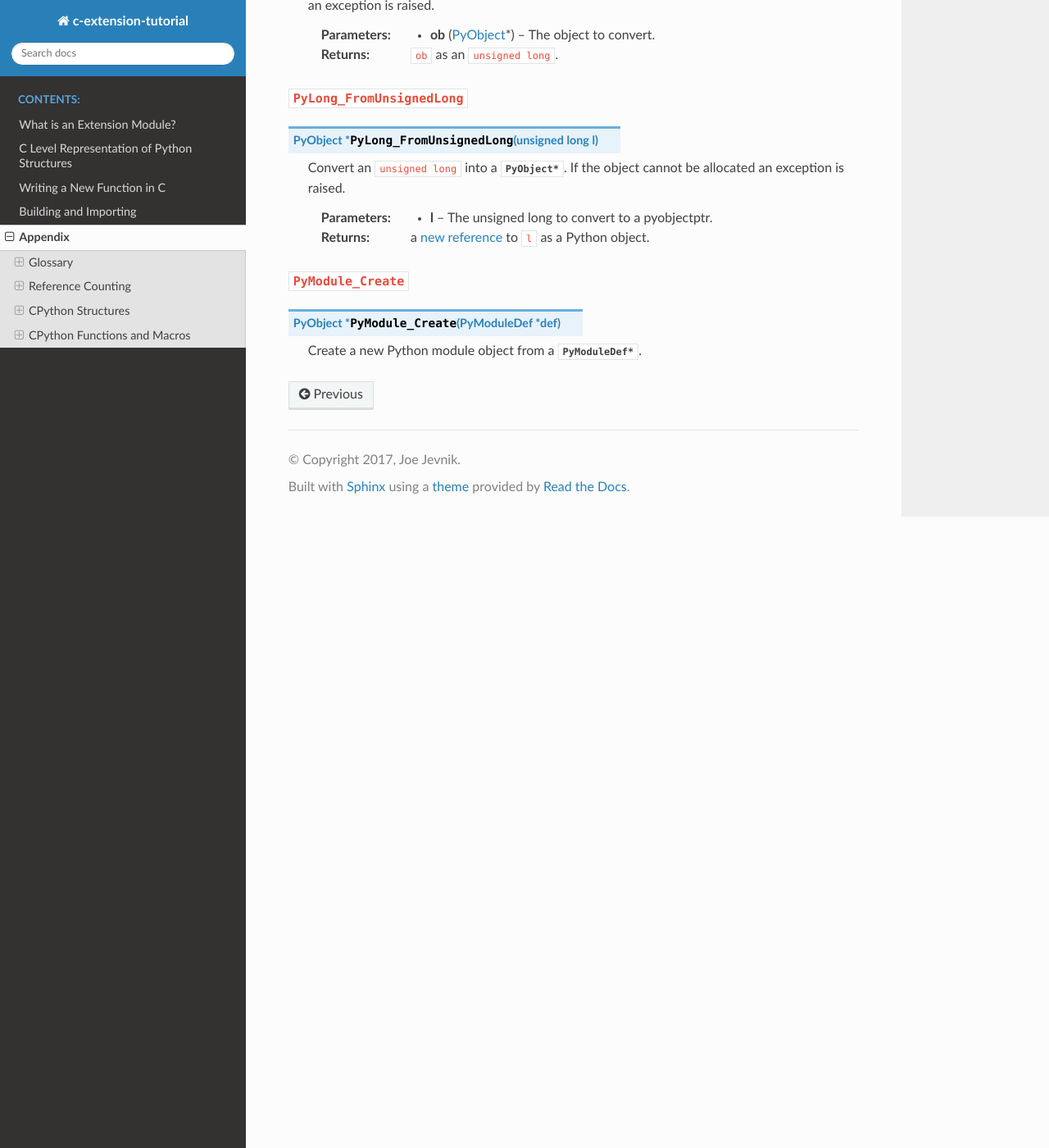
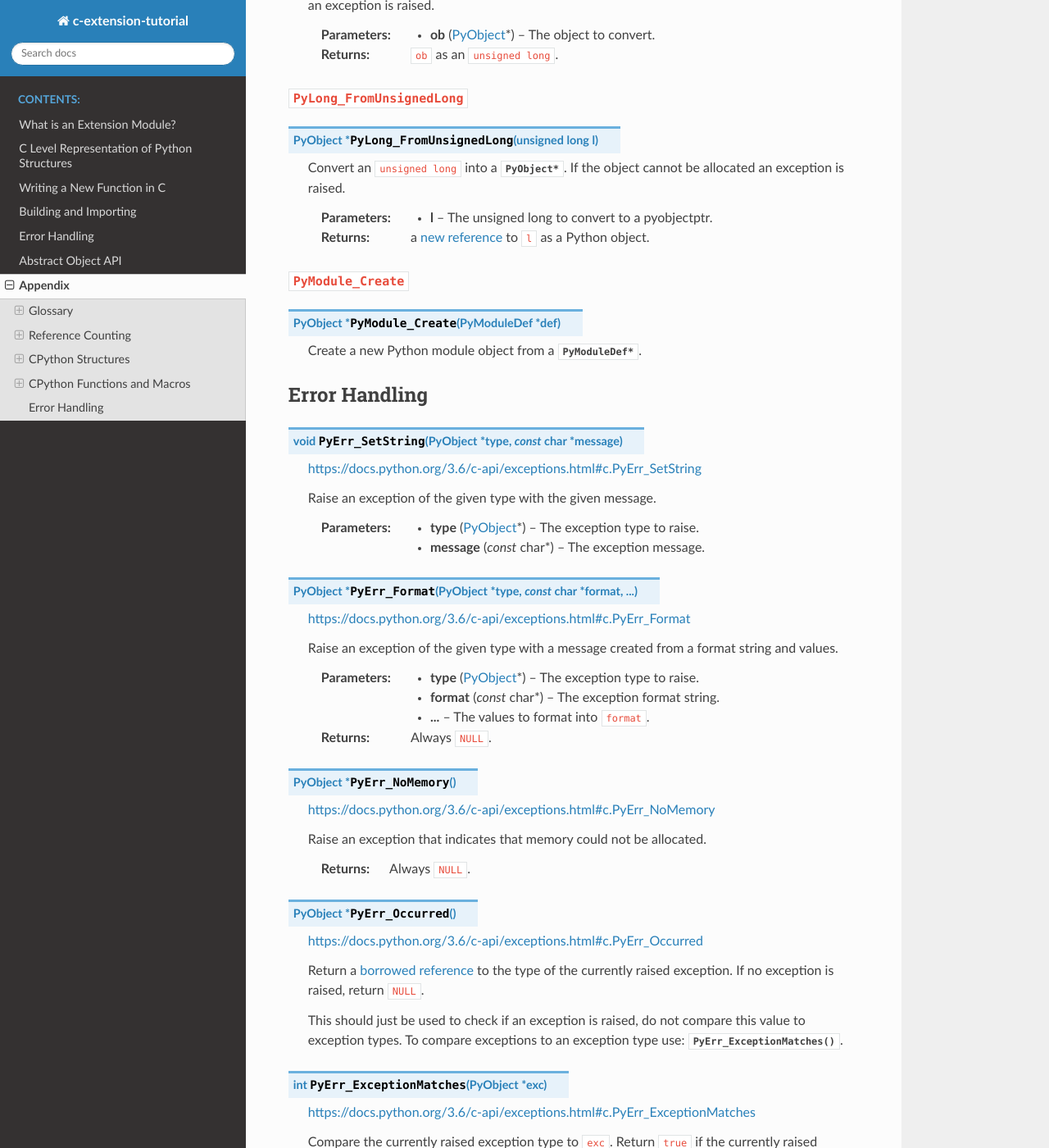
Before and after one commit to llllllllll/c-extension-tutorial, a Sphinx documentation site: the page built from tutorial/source/appendix.rst, in a window 1280 px wide and 1400 px high, scrolled down 7113 px. Shown: the whole window at 82% size. Built offline with Sphinx 7.4.7 and the Read the Docs theme 2.0.0, drawn with Linux system fonts in a browser that asks for light colours; some of the changed text lies outside the part shown.

Commit message:
ENH: tutorial through error handling

```diff
--- /dev/null
+++ b/tutorial/source/abstract-api.rst
@@ -0,0 +1,6 @@
+Abstract Object API
+===================
+
+.. todo::
+
+   continue from here
--- a/tutorial/source/appendix.rst
+++ b/tutorial/source/appendix.rst
@@ -393,3 +393,63 @@ CPython Functions and Macros
 .. c:function:: PyObject* PyModule_Create(PyModuleDef* def)
 
    Create a new Python module object from a :c:type:`PyModuleDef*`.
+
+Error Handling
+--------------
+
+.. c:function:: void PyErr_SetString(PyObject* type, const char* message)
+
+   https://docs.python.org/3.6/c-api/exceptions.html#c.PyErr_SetString
+
+   Raise an exception of the given type with the given message.
+
+   :param PyObject* type: The exception type to raise.
+   :param const char* message: The exception message.
+
+.. c:function:: PyObject* PyErr_Format(PyObject* type, const char* format, ...)
+
+   https://docs.python.org/3.6/c-api/exceptions.html#c.PyErr_Format
+
+   Raise an exception of the given type with a message created from a format
+   string and values.
+
+   :param PyObject* type: The exception type to raise.
+   :param const char* format: The exception format string.
+   :param ...: The values to format into ``format``.
+   :return: Always ``NULL``.
+
+.. c:function:: PyObject* PyErr_NoMemory()
+
+   https://docs.python.org/3.6/c-api/exceptions.html#c.PyErr_NoMemory
+
+   Raise an exception that indicates that memory could not be allocated.
+
+   :return: Always ``NULL``.
+
+.. c:function:: PyObject* PyErr_Occurred()
+
+   https://docs.python.org/3.6/c-api/exceptions.html#c.PyErr_Occurred
+
+   Return a :ref:`borrowed reference <borrowed-reference>` to the type of the
+   currently raised exception. If no exception is raised, return ``NULL``.
+
+   This should just be used to check if an exception is raised, do not compare
+   this value to exception types. To compare exceptions to an exception type
+   use: :c:func:`PyErr_ExceptionMatches`.
+
+.. c:function:: int PyErr_ExceptionMatches(PyObject* exc)
+
+   https://docs.python.org/3.6/c-api/exceptions.html#c.PyErr_ExceptionMatches
+
+   Compare the currently raised exception type to ``exc``. Return ``true`` if
+   the currently raised exception is an instance of ``exc``.
+
+   :param PyObject* exc: The exception type to compare the currently raised
+                         exception to.
+   :return: ``1`` if the current exception is a subclass of ``exc``, ``0`` if it
+            is not a subclass of ``exc``, and ``-1`` if an error occurs.
+
+   .. note::
+
+      This can only be called if an exception is currently raised. This can be
+      checked with :c:func:`PyErr_Occurred`.
--- a/tutorial/source/index.rst
+++ b/tutorial/source/index.rst
@@ -9,6 +9,8 @@ How to Write and Debug C Extension Modules
    c-level-representation
    writing-a-function
    building-and-importing
+   error-handling
+   abstract-api
    appendix
 
 
```
Also changed, not shown: tutorial/source/error-handling.rst (added, +93 -0 lines), 1 other file.
